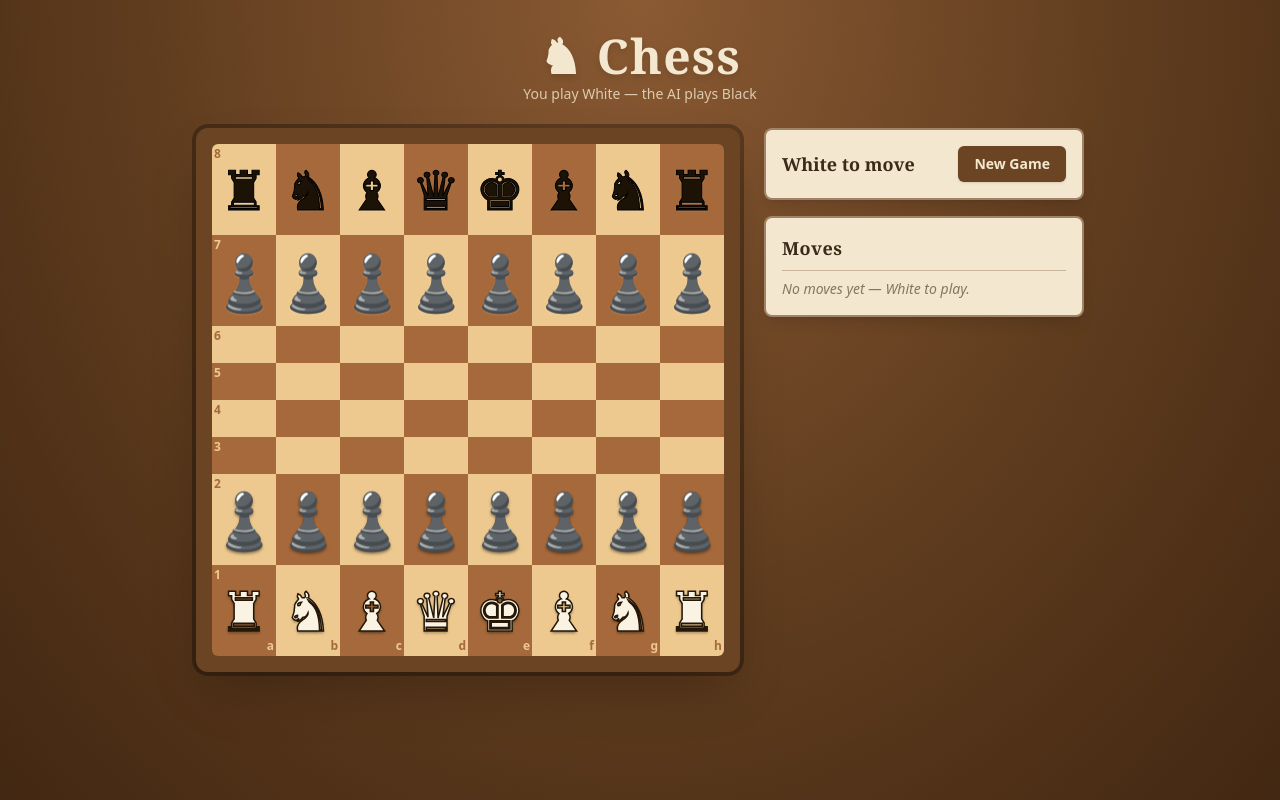
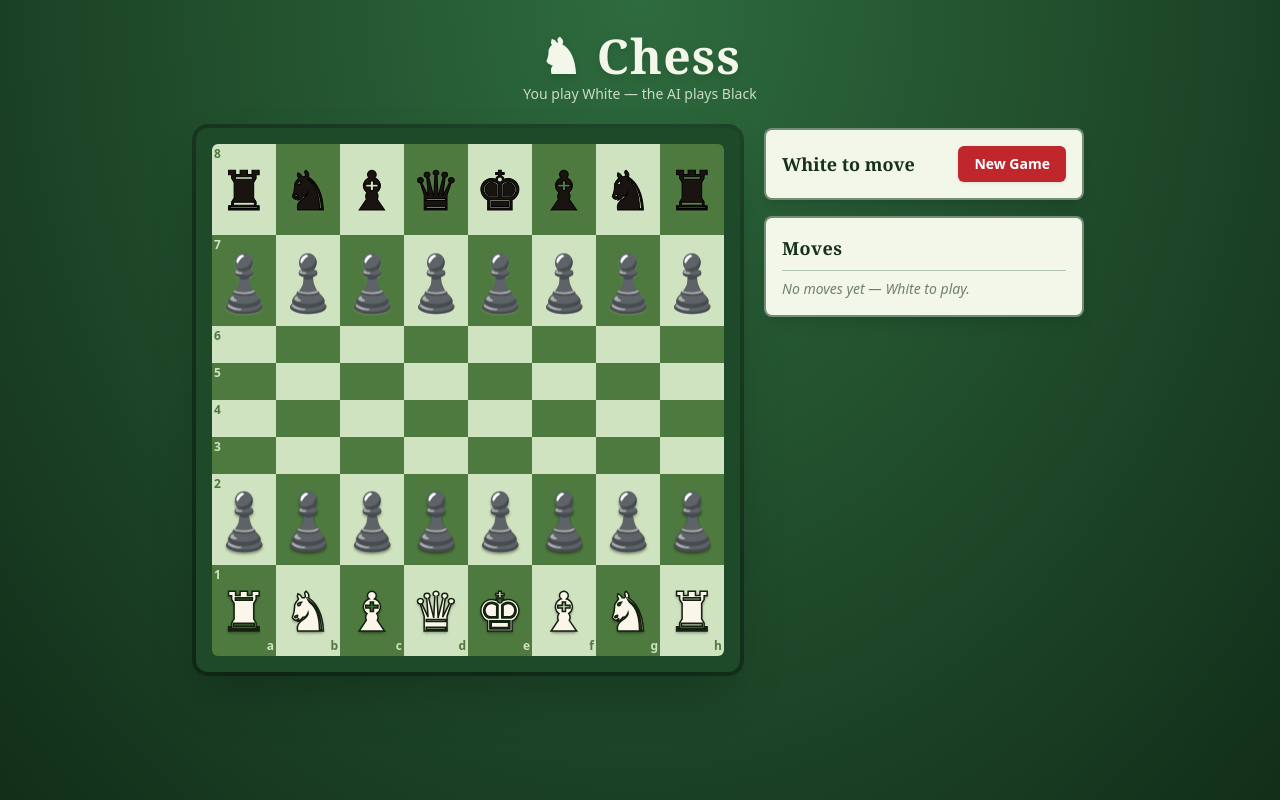
Before and after one commit to youzero1/chess-app-saad-ahmed-1789738030, a React (Vite) app: page / in a window 1280 px wide. Built offline with nearby package versions, Linux system fonts and the light colour scheme.

Commit message:
retheme chess app to green and red palette

```diff
--- a/src/components/ChessBoard.tsx
+++ b/src/components/ChessBoard.tsx
@@ -25,7 +25,7 @@ export function ChessBoard({ state, selected, legalTargets, lastMove, interactiv
   }
 
   return (
-    <div className="rounded-xl bg-wood-frame p-3 shadow-2xl ring-4 ring-black/30 sm:p-4">
+    <div className="rounded-xl bg-frame p-3 shadow-2xl ring-4 ring-black/30 sm:p-4">
       <div className="grid aspect-square w-full grid-cols-8 overflow-hidden rounded-md shadow-inner">
         {squares.map((sq) => {
           const file = fileOf(sq);
@@ -44,22 +44,22 @@ export function ChessBoard({ state, selected, legalTargets, lastMove, interactiv
               onClick={() => onSelect(sq)}
               disabled={!interactive}
               className={`relative flex items-center justify-center ${
-                isLight ? "bg-wood-light" : "bg-wood-dark"
+                isLight ? "bg-board-light" : "bg-board-dark"
               } ${interactive ? "cursor-pointer" : "cursor-default"} focus:outline-none`}
             >
-              {isLastMove && <span className="absolute inset-0 bg-yellow-300/35" />}
+              {isLastMove && <span className="absolute inset-0 bg-accent/30" />}
               {isSelected && (
-                <span className="absolute inset-0 ring-4 ring-inset ring-emerald-500/80" />
+                <span className="absolute inset-0 ring-4 ring-inset ring-accent/90" />
               )}
               {isCheckedKing && (
-                <span className="absolute inset-0 animate-pulse bg-red-600/45" />
+                <span className="absolute inset-0 animate-pulse bg-accent/60" />
               )}
 
               {/* Coordinate labels on edge squares */}
               {file === 0 && (
                 <span
                   className={`absolute left-0.5 top-0.5 text-[0.55rem] font-bold sm:text-xs ${
-                    isLight ? "text-wood-dark" : "text-wood-light"
+                    isLight ? "text-board-dark" : "text-board-light"
                   }`}
                 >
                   {rank + 1}
@@ -68,7 +68,7 @@ export function ChessBoard({ state, selected, legalTargets, lastMove, interactiv
               {rank === 0 && (
                 <span
                   className={`absolute bottom-0.5 right-0.5 text-[0.55rem] font-bold sm:text-xs ${
-                    isLight ? "text-wood-dark" : "text-wood-light"
+                    isLight ? "text-board-dark" : "text-board-light"
                   }`}
                 >
                   {FILES[file]}
@@ -79,10 +79,10 @@ export function ChessBoard({ state, selected, legalTargets, lastMove, interactiv
 
               {/* Legal move indicators */}
               {target && !piece && (
-                <span className="absolute h-1/4 w-1/4 rounded-full bg-emerald-700/45" />
+                <span className="absolute h-1/4 w-1/4 rounded-full bg-accent/50" />
               )}
               {target && piece && (
-                <span className="absolute inset-0 rounded-full ring-4 ring-inset ring-emerald-600/70" />
+                <span className="absolute inset-0 rounded-full ring-4 ring-inset ring-accent/80" />
               )}
             </button>
           );
--- a/src/components/GameStatus.tsx
+++ b/src/components/GameStatus.tsx
@@ -14,34 +14,34 @@ export function GameStatus({ status, turn, onNewGame }: GameStatusProps) {
   if (status === "checkmate") {
     banner =
       turn === "w"
-        ? { text: "Checkmate — AI wins", className: "bg-red-800 text-red-50" }
-        : { text: "Checkmate — You win! 🏆", className: "bg-emerald-700 text-emerald-50" };
+        ? { text: "Checkmate — AI wins", className: "bg-accent-dark text-red-50" }
+        : { text: "Checkmate — You win! 🏆", className: "bg-board-dark text-green-50" };
     turnText = "Game over";
   } else if (status === "stalemate") {
-    banner = { text: "Stalemate — Draw", className: "bg-amber-600 text-amber-50" };
+    banner = { text: "Stalemate — Draw", className: "bg-frame text-green-50" };
     turnText = "Game over";
   } else if (status === "draw") {
-    banner = { text: "Draw", className: "bg-amber-600 text-amber-50" };
+    banner = { text: "Draw", className: "bg-frame text-green-50" };
     turnText = "Game over";
   } else {
     turnText = turn === "w" ? "White to move" : "Black (AI) is thinking…";
   }
 
   return (
-    <section className="rounded-lg border-2 border-wood-frame/60 bg-parchment p-4 shadow-lg">
+    <section className="rounded-lg border-2 border-frame/60 bg-panel p-4 shadow-lg">
       <div className="flex items-center justify-between gap-3">
         <p className="font-serif text-lg font-bold text-ink">{turnText}</p>
         <button
           type="button"
           onClick={onNewGame}
-          className="rounded-md bg-wood-frame px-4 py-2 text-sm font-semibold text-parchment shadow transition-colors hover:bg-wood-dark focus:outline-none focus:ring-2 focus:ring-parchment/70"
+          className="rounded-md bg-accent px-4 py-2 text-sm font-semibold text-white shadow transition-colors hover:bg-accent-dark focus:outline-none focus:ring-2 focus:ring-accent/50"
         >
           New Game
         </button>
       </div>
 
       {status === "check" && (
-        <p className="mt-2 inline-block rounded bg-red-700/15 px-2 py-1 text-sm font-bold text-red-800">
+        <p className="mt-2 inline-block rounded bg-accent/15 px-2 py-1 text-sm font-bold text-accent-dark">
           Check!
         </p>
       )}
--- a/src/components/MoveHistory.tsx
+++ b/src/components/MoveHistory.tsx
@@ -18,8 +18,8 @@ export function MoveHistory({ history }: { history: HistoryEntry[] }) {
   }
 
   return (
-    <section className="flex min-h-0 flex-1 flex-col rounded-lg border-2 border-wood-frame/60 bg-parchment p-4 shadow-lg">
-      <h2 className="mb-2 border-b border-wood-frame/30 pb-2 font-serif text-lg font-bold tracking-wide text-ink">
+    <section className="flex min-h-0 flex-1 flex-col rounded-lg border-2 border-frame/60 bg-panel p-4 shadow-lg">
+      <h2 className="mb-2 border-b border-frame/30 pb-2 font-serif text-lg font-bold tracking-wide text-ink">
         Moves
       </h2>
       {rows.length === 0 ? (
@@ -29,7 +29,7 @@ export function MoveHistory({ history }: { history: HistoryEntry[] }) {
           <table className="w-full text-sm">
             <tbody>
               {rows.map((row) => (
-                <tr key={row.num} className="odd:bg-wood-frame/10">
+                <tr key={row.num} className="odd:bg-frame/10">
                   <td className="w-8 py-0.5 pl-1 font-semibold text-ink/60">{row.num}.</td>
                   <td className="py-0.5 pl-2 font-medium text-ink">{row.white}</td>
                   <td className="py-0.5 pl-2 font-medium text-ink">{row.black ?? ""}</td>
--- a/src/routeTree.gen.ts
+++ b/src/routeTree.gen.ts
@@ -1,42 +1,59 @@
 /* eslint-disable */
+
 // @ts-nocheck
-// This file is normally auto-generated by @tanstack/router-plugin.
-// Run `npm run dev` or `npm run build` to regenerate it.
 
-import { Route as rootRouteImport } from "./routes/__root";
-import { Route as IndexRouteImport } from "./routes/index";
+// noinspection JSUnusedGlobalSymbols
+
+// This file was automatically generated by TanStack Router.
+// You should NOT make any changes in this file as it will be overwritten.
+// Additionally, you should also exclude this file from your linter and/or formatter to prevent it from being checked or modified.
+
+import { Route as rootRouteImport } from './routes/__root'
+import { Route as IndexRouteImport } from './routes/index'
 
 const IndexRoute = IndexRouteImport.update({
-  id: "/",
-  path: "/",
+  id: '/',
+  path: '/',
   getParentRoute: () => rootRouteImport,
-} as any);
+} as any)
 
 export interface FileRoutesByFullPath {
-  "/": typeof IndexRoute;
+  '/': typeof IndexRoute
 }
 export interface FileRoutesByTo {
-  "/": typeof IndexRoute;
+  '/': typeof IndexRoute
 }
 export interface FileRoutesById {
-  __root__: typeof rootRouteImport;
-  "/": typeof IndexRoute;
+  __root__: typeof rootRouteImport
+  '/': typeof IndexRoute
 }
 export interface FileRouteTypes {
-  fileRoutesByFullPath: FileRoutesByFullPath;
-  fullPaths: "/";
-  fileRoutesByTo: FileRoutesByTo;
-  to: "/";
-  id: "__root__" | "/";
-  fileRoutesById: FileRoutesById;
+  fileRoutesByFullPath: FileRoutesByFullPath
+  fullPaths: '/'
+  fileRoutesByTo: FileRoutesByTo
+  to: '/'
+  id: '__root__' | '/'
+  fileRoutesById: FileRoutesById
 }
 export interface RootRouteChildren {
-  IndexRoute: typeof IndexRoute;
+  IndexRoute: typeof IndexRoute
+}
+
+declare module '@tanstack/react-router' {
+  interface FileRoutesByPath {
+    '/': {
+      id: '/'
+      path: '/'
+      fullPath: '/'
+      preLoaderRoute: typeof IndexRouteImport
+      parentRoute: typeof rootRouteImport
+    }
+  }
 }
 
 const rootRouteChildren: RootRouteChildren = {
   IndexRoute: IndexRoute,
-};
+}
 export const routeTree = rootRouteImport
   ._addFileChildren(rootRouteChildren)
-  ._addFileTypes<FileRouteTypes>();
+  ._addFileTypes<FileRouteTypes>()
--- a/src/routes/index.tsx
+++ b/src/routes/index.tsx
@@ -15,10 +15,10 @@ function HomePage() {
   return (
     <main className="mx-auto flex min-h-screen w-full max-w-6xl flex-col items-center px-4 py-8">
       <header className="mb-6 text-center">
-        <h1 className="font-serif text-4xl font-bold tracking-wide text-parchment drop-shadow-md sm:text-5xl">
+        <h1 className="font-serif text-4xl font-bold tracking-wide text-panel drop-shadow-md sm:text-5xl">
           ♞ Chess
         </h1>
-        <p className="mt-1 text-sm text-parchment/80">You play White — the AI plays Black</p>
+        <p className="mt-1 text-sm text-panel/80">You play White — the AI plays Black</p>
       </header>
 
       <div className="flex w-full flex-col items-center gap-6 lg:flex-row lg:items-start lg:justify-center">
--- a/src/styles/global.css
+++ b/src/styles/global.css
@@ -1,30 +1,32 @@
 @import "tailwindcss";
 
 @theme {
-  --color-wood-light: #eec98f;
-  --color-wood-dark: #a5693b;
-  --color-wood-frame: #6b4423;
-  --color-parchment: #f3e8cf;
-  --color-ink: #3b2a1a;
+  --color-board-light: #cfe3c0;
+  --color-board-dark: #4e7a3f;
+  --color-frame: #1f4a2a;
+  --color-panel: #f2f7ea;
+  --color-ink: #17301c;
+  --color-accent: #c0272d;
+  --color-accent-dark: #8f1d22;
 }
 
 @layer base {
   body {
     @apply min-h-screen text-ink antialiased;
-    background: radial-gradient(ellipse at top, #8a5a33 0%, #5f3c1e 55%, #422712 100%);
+    background: radial-gradient(ellipse at top, #2e6b3e 0%, #1f4a2a 55%, #122e19 100%);
     background-attachment: fixed;
   }
 }
 
 /* Chess piece glyphs: filled glyphs for both colors, differentiated by fill + stroke */
 .piece-white {
-  color: #faf3e3;
-  -webkit-text-stroke: 1.5px #241708;
+  color: #faf6ea;
+  -webkit-text-stroke: 1.5px #14210f;
   text-shadow: 0 2px 3px rgba(0, 0, 0, 0.45);
 }
 
 .piece-black {
-  color: #1d1206;
+  color: #1a1410;
   -webkit-text-stroke: 1px #000000;
   text-shadow: 0 1px 2px rgba(255, 255, 255, 0.18);
 }
```
Also changed, not shown: 1 other file (tests, documents, lock files or other folders).
